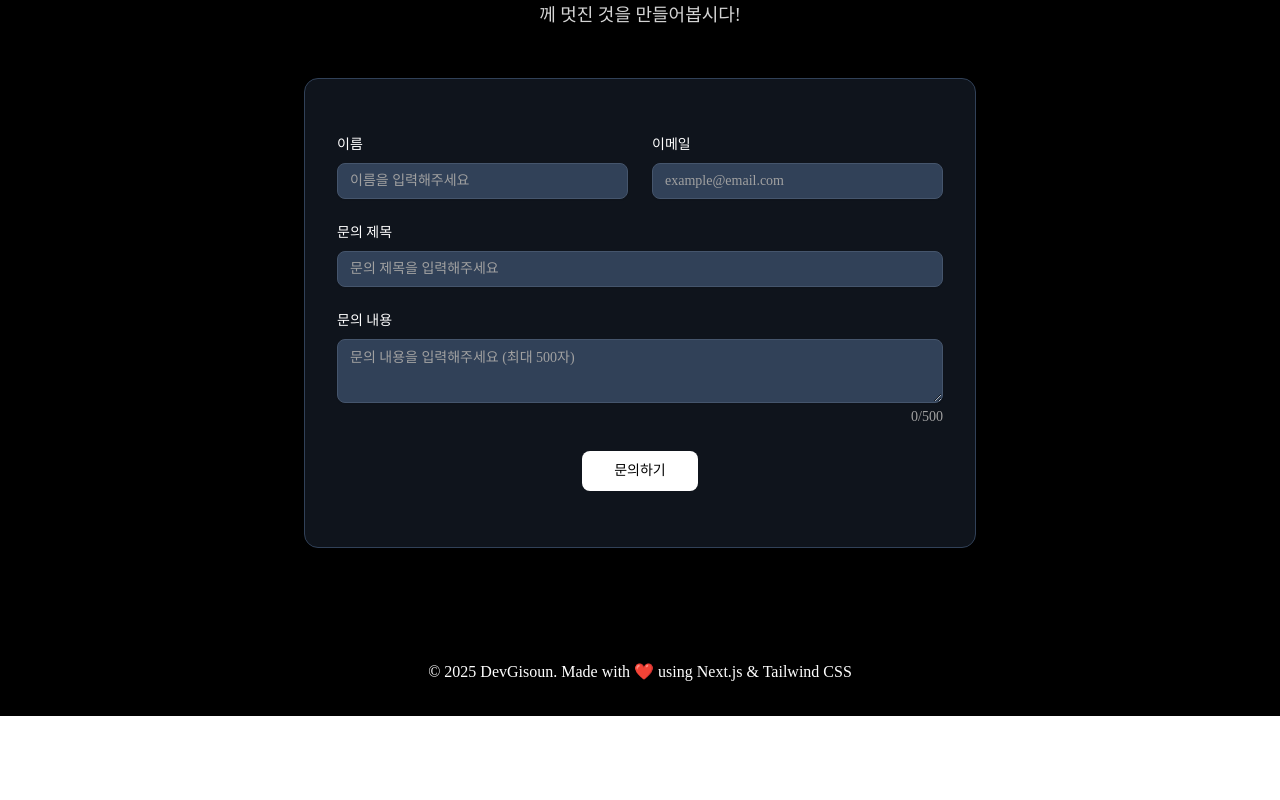
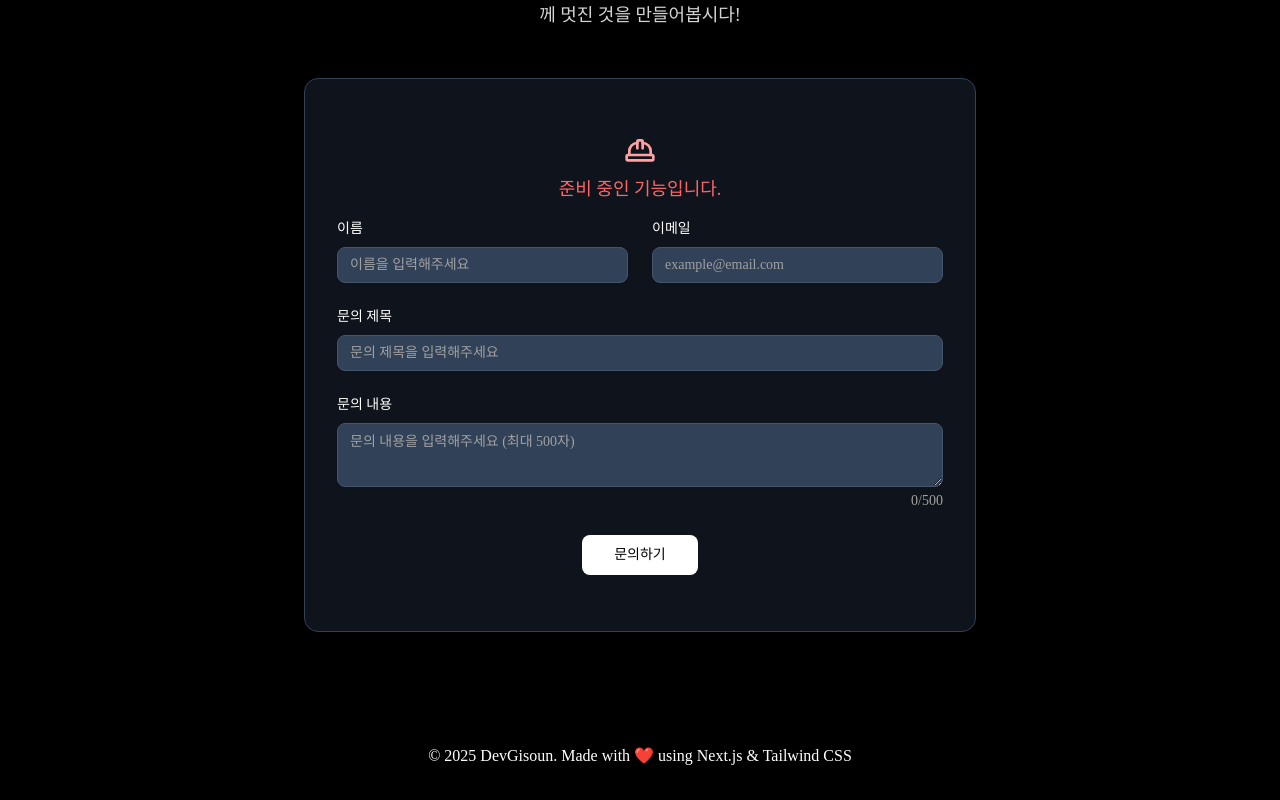
Before and after one commit to DevGisoun/devgisoun-portfolio, a Next.js app: page / in a window 1280 px wide. Shown: the part 3173-3973 px from the top of the page. Before the commit the page ends 3889 px from the top, so only its background shows below. Built offline with nearby package versions, Linux system fonts and the light colour scheme.

Commit message:
[feat] 'Contact Me' 기능 구현 준비.
- <form> 필수 입력란 'required' 속성 주석 처리.
- '준비 중' 라벨 구성.

```diff
--- a/components/sections/ContactSection.tsx
+++ b/components/sections/ContactSection.tsx
@@ -13,7 +13,7 @@ import {
     AlertDialogHeader,
     AlertDialogTitle,
 } from '@/components/ui/alert-dialog'; // AlertDialog import 추가
-import { Award } from 'lucide-react';
+import { Award, HardHatIcon } from 'lucide-react';
 import { useState } from 'react';
 import { sectionHeadings } from '../../data'; // 경로 수정
 
@@ -59,6 +59,17 @@ export function ContactSection() {
                 <div className="max-w-2xl mx-auto">
                     <Card className="bg-gray-800/50 border-slate-700">
                         <CardContent className="p-8">
+                            {/* 구현 후 제거 필요 - START */}
+                            <div className="flex flex-col items-center justify-center gap-2 text-center">
+                                <HardHatIcon className="h-8 w-8 text-red-300" />
+                                <label
+                                    htmlFor="name"
+                                    className="block text-lg font-medium text-red-400 mb-4"
+                                >
+                                    준비 중인 기능입니다.
+                                </label>
+                            </div>
+                            {/* 구현 후 제거 필요 - END */}
                             <form onSubmit={handleSubmit} className="space-y-6">
                                 {/* Input fields... (생략) */}
                                 <div className="grid md:grid-cols-2 gap-6">
@@ -76,7 +87,7 @@ export function ContactSection() {
                                             placeholder="이름을 입력해주세요"
                                             value={formData.name}
                                             onChange={handleInputChange}
-                                            required
+                                            // required
                                             className="bg-slate-700 border-slate-600 text-white placeholder:text-neutral-400 focus:border-slate-500 focus:ring-slate-500"
                                         />
                                     </div>
@@ -94,7 +105,7 @@ export function ContactSection() {
                                             placeholder="example@email.com"
                                             value={formData.email}
                                             onChange={handleInputChange}
-                                            required
+                                            // required
                                             className="bg-slate-700 border-slate-600 text-white placeholder:text-neutral-400 focus:border-slate-500 focus:ring-slate-500"
                                         />
                                     </div>
@@ -114,7 +125,7 @@ export function ContactSection() {
                                         placeholder="문의 제목을 입력해주세요"
                                         value={formData.subject}
                                         onChange={handleInputChange}
-                                        required
+                                        // required
                                         className="bg-slate-700 border-slate-600 text-white placeholder:text-neutral-400 focus:border-slate-500 focus:ring-slate-500"
                                     />
                                 </div>
@@ -134,7 +145,7 @@ export function ContactSection() {
                                         onChange={handleInputChange}
                                         maxLength={500}
                                         rows={8}
-                                        required
+                                        // required
                                         className="bg-slate-700 border-slate-600 text-white placeholder:text-neutral-400 focus:border-slate-500 focus:ring-slate-500"
                                     />
                                     <div className="text-right text-sm text-neutral-400 mt-1">
```
